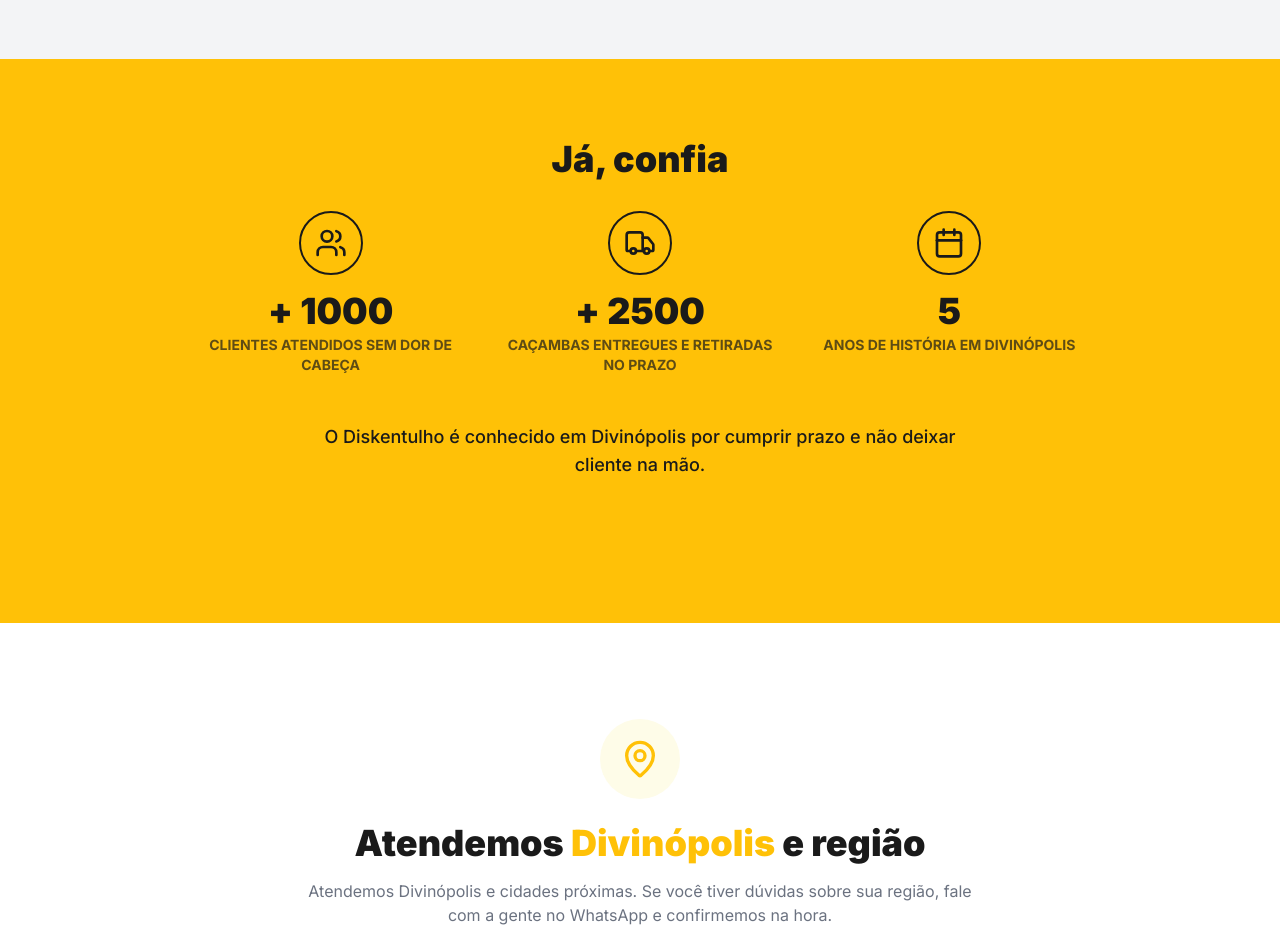
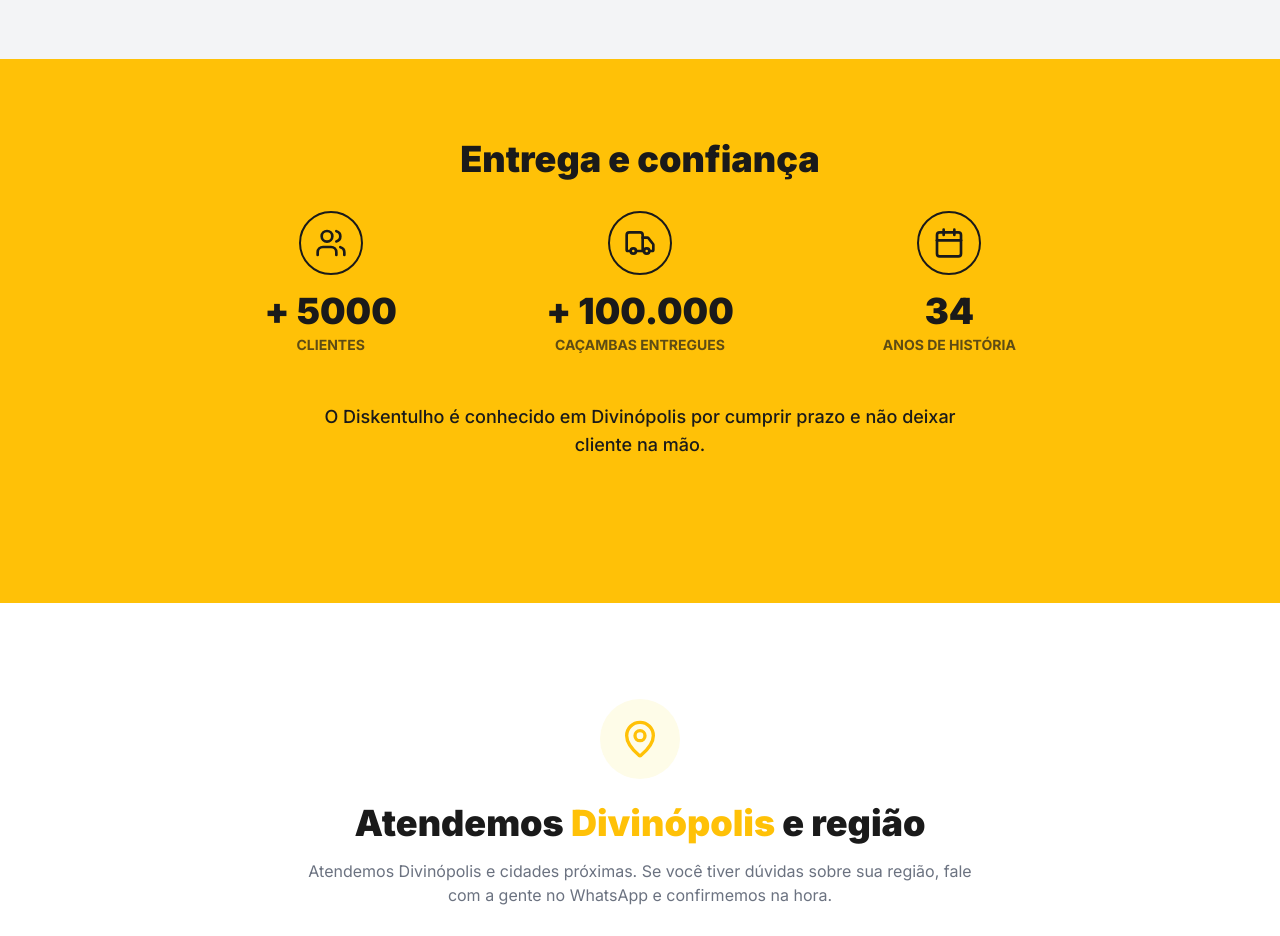
Before and after one commit to rafhaelmascarenhas/diskentulho, a React (Vite) app: page / in a window 1280 px wide. Shown: the part 2900-3836 px from the top of the page. Built offline with nearby package versions, Linux system fonts and the light colour scheme.

Commit message:
alterações solciitaas

```diff
--- a/components/Stats.tsx
+++ b/components/Stats.tsx
@@ -6,31 +6,31 @@
     <section className="py-20 bg-brand-yellow relative overflow-hidden">
       <div className="container mx-auto px-4 relative z-10">
         <div className="text-center mb-16">
-          <h2 className="text-4xl font-black text-brand-dark mb-8">Já, confia</h2>
+          <h2 className="text-4xl font-black text-brand-dark mb-8">Entrega e confiança</h2>
 
           <div className="grid grid-cols-1 md:grid-cols-3 gap-8 max-w-4xl mx-auto mb-12">
             <div className="flex flex-col items-center">
               <div className="w-16 h-16 rounded-full border-2 border-brand-dark flex items-center justify-center mb-4">
                 <Users className="w-8 h-8 text-brand-dark" />
               </div>
-              <span className="text-4xl font-black text-brand-dark mb-1">+ 1000</span>
-              <span className="text-sm font-bold text-brand-dark/70 uppercase text-center">clientes atendidos sem dor de cabeça</span>
+              <span className="text-4xl font-black text-brand-dark mb-1">+ 5000</span>
+              <span className="text-sm font-bold text-brand-dark/70 uppercase text-center">clientes</span>
             </div>
 
             <div className="flex flex-col items-center">
               <div className="w-16 h-16 rounded-full border-2 border-brand-dark flex items-center justify-center mb-4">
                 <Truck className="w-8 h-8 text-brand-dark" />
               </div>
-              <span className="text-4xl font-black text-brand-dark mb-1">+ 2500</span>
-              <span className="text-sm font-bold text-brand-dark/70 uppercase text-center">caçambas entregues e retiradas no prazo</span>
+              <span className="text-4xl font-black text-brand-dark mb-1">+ 100.000</span>
+              <span className="text-sm font-bold text-brand-dark/70 uppercase text-center">caçambas entregues</span>
             </div>
 
             <div className="flex flex-col items-center">
               <div className="w-16 h-16 rounded-full border-2 border-brand-dark flex items-center justify-center mb-4">
                 <Calendar className="w-8 h-8 text-brand-dark" />
               </div>
-              <span className="text-4xl font-black text-brand-dark mb-1">5</span>
-              <span className="text-sm font-bold text-brand-dark/70 uppercase text-center">anos de história em Divinópolis</span>
+              <span className="text-4xl font-black text-brand-dark mb-1">34</span>
+              <span className="text-sm font-bold text-brand-dark/70 uppercase text-center">anos de história</span>
             </div>
           </div>
 
```
